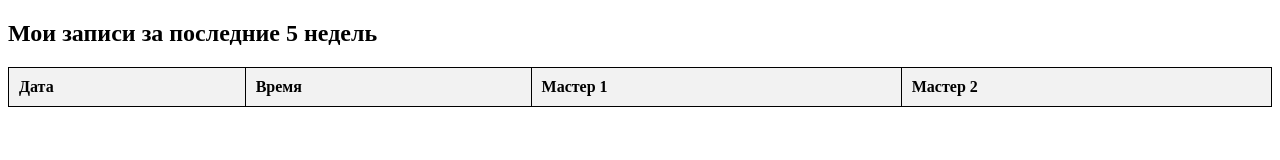
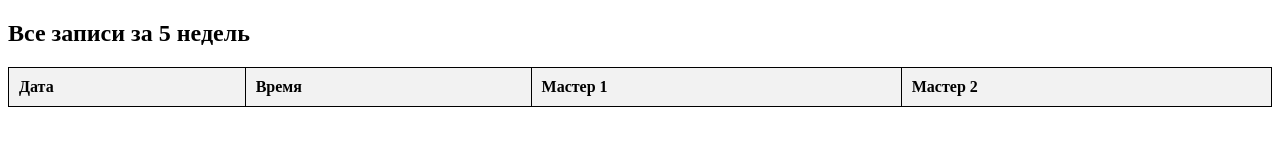
Before and after one commit to shago85/stend, a plain HTML site: page index.html in a window 1280 px wide. Drawn offline with Linux system fonts and the light colour scheme.

Commit message:
Update index.html

```diff
--- a/index.html
+++ b/index.html
@@ -3,7 +3,7 @@
 <head>
     <meta charset="UTF-8">
     <meta name="viewport" content="width=device-width, initial-scale=1.0">
-    <title>Мои записи</title>
+    <title>Все записи</title>
     <style>
         table {
             width: 100%;
@@ -22,7 +22,7 @@
     </style>
 </head>
 <body>
-    <h2>Мои записи за последние 5 недель</h2>
+    <h2>Все записи за 5 недель</h2>
 
     <table id="appointment-table">
         <thead>
```
